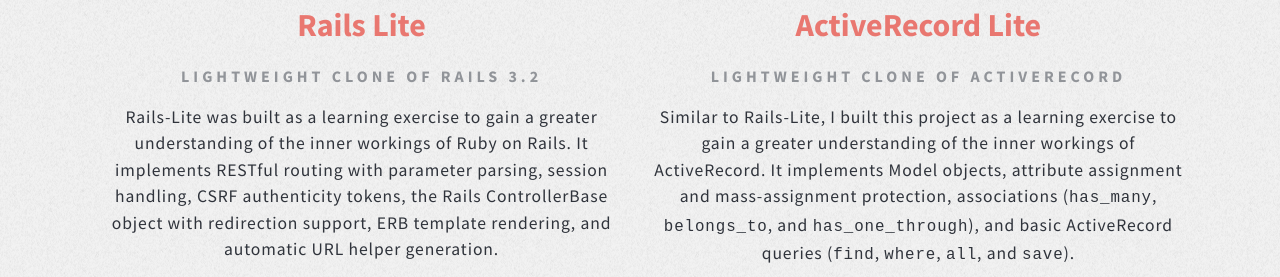
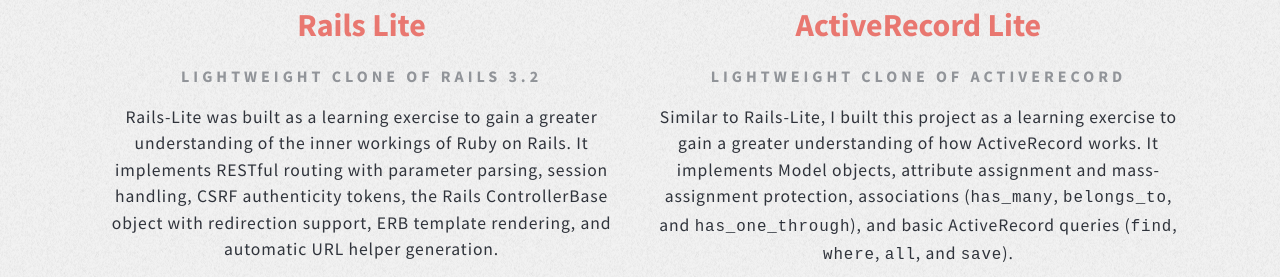
Before and after one commit to wvandaal/wvandaal.github.io, a plain HTML site: page index.html in a window 1280 px wide. Shown: the part 3431-3708 px from the top of the page. Drawn offline with nearby package versions, Linux system fonts and the light colour scheme; files whose address does not match are found by name.

Commit message:
Updates portfolio wording

```diff
--- a/index.html
+++ b/index.html
@@ -194,7 +194,7 @@
 						<span class="byline">Lightweight Clone of ActiveRecord</span>
 					</header>
 					<p class="details">
-						Similar to Rails-Lite, I built this project as a learning exercise to gain a greater understanding of the inner workings of ActiveRecord. It implements Model objects, attribute assignment and mass-assignment protection, associations (<code>has_many</code>, <code>belongs_to</code>, and <code>has_one_through</code>), and basic ActiveRecord queries (<code>find</code>, <code>where</code>, <code>all</code>, and <code>save</code>).
+						Similar to Rails-Lite, I built this project as a learning exercise to gain a greater understanding of how ActiveRecord works. It implements Model objects, attribute assignment and mass-assignment protection, associations (<code>has_many</code>, <code>belongs_to</code>, and <code>has_one_through</code>), and basic ActiveRecord queries (<code>find</code>, <code>where</code>, <code>all</code>, and <code>save</code>).
 					</p>
 					<nav class="project-links">
 						<a class="github" href="https://github.com/wvandaal/active-record-lite"><i class="icon-github-circled"></i></a>
```
